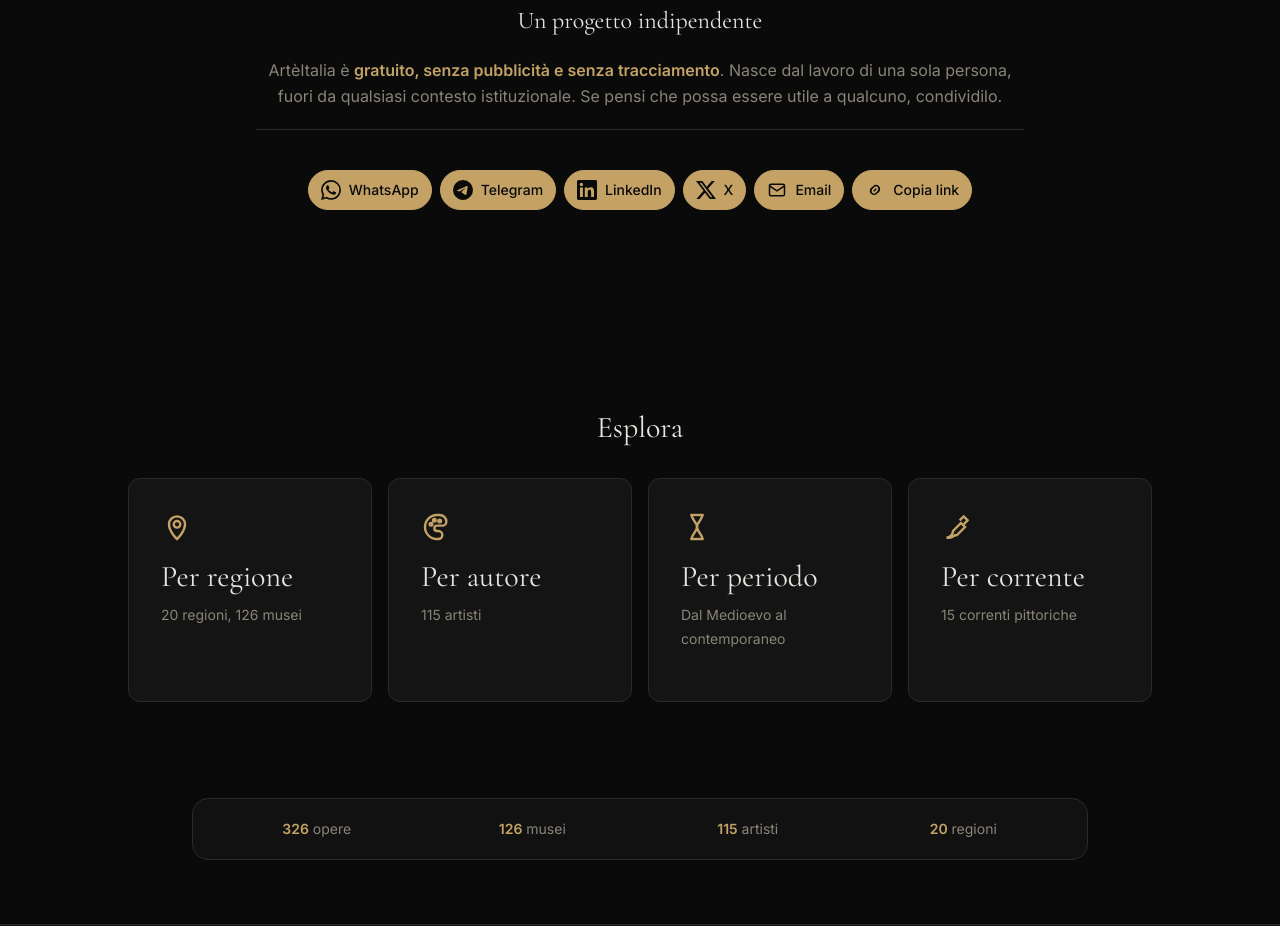
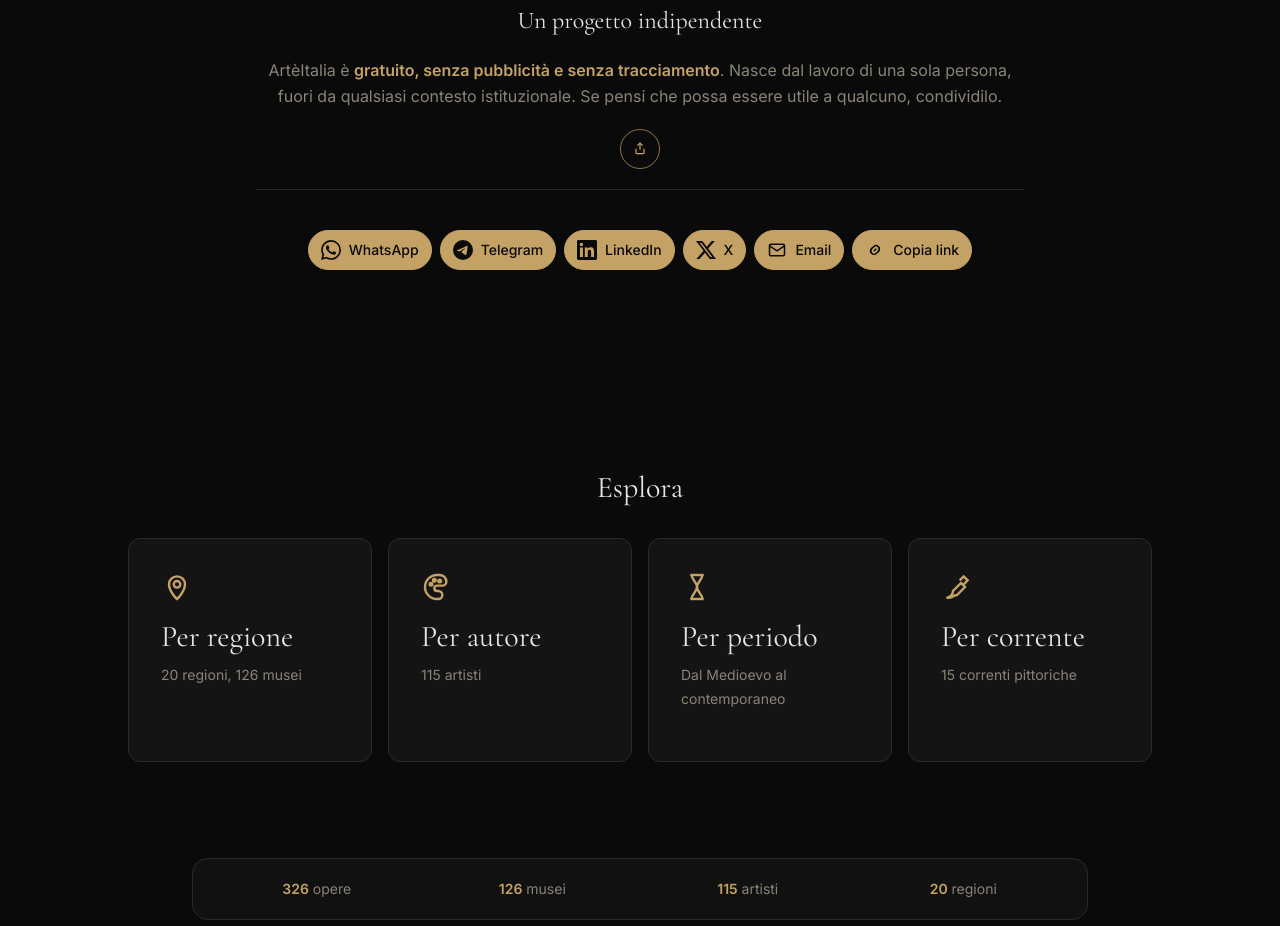
Before and after one commit to davide-colombo/arteitalia, a Next.js app: page / in a window 1280 px wide. Shown: the part 1580-2506 px from the top of the page. Built offline with nearby package versions, Linux system fonts and the light colour scheme.

Commit message:
Fix homepage share menu regression and restore SSR-safe share state

```diff
--- a/src/app/page.tsx
+++ b/src/app/page.tsx
@@ -1,6 +1,7 @@
 import Link from "next/link";
 
 import { ShareBarBottom } from "@/components/ShareBarBottom";
+import { ShareButtonCompact } from "@/components/ShareButtonCompact";
 import {
   artworks,
   authors,
@@ -195,6 +196,12 @@ export default function HomePage() {
             istituzionale. Se pensi che possa essere utile a qualcuno,
             condividilo.
           </p>
+          <div className="flex justify-center">
+            <ShareButtonCompact
+              title="ArtèItalia"
+              description="Il patrimonio pittorico italiano, un'opera alla volta."
+            />
+          </div>
           <ShareBarBottom
             title="ArtèItalia"
             description="Il patrimonio pittorico italiano, un'opera alla volta."
--- a/src/components/ShareBarBottom.tsx
+++ b/src/components/ShareBarBottom.tsx
@@ -1,6 +1,6 @@
 "use client";
 
-import { useEffect, useRef, useState } from "react";
+import { useEffect, useRef, useState, useSyncExternalStore } from "react";
 
 import {
   CheckIcon,
@@ -32,8 +32,10 @@ export function ShareBarBottom({
   callToAction,
   id = "condividi",
 }: ShareBarBottomProps) {
-  const [url] = useState(() =>
-    typeof window === "undefined" ? "" : window.location.href,
+  const url = useSyncExternalStore(
+    () => () => {},
+    () => window.location.href,
+    () => "",
   );
   const [copied, setCopied] = useState(false);
   const copyResetTimeoutRef = useRef<number | null>(null);
--- a/src/components/ShareButtonCompact.tsx
+++ b/src/components/ShareButtonCompact.tsx
@@ -1,6 +1,6 @@
 "use client";
 
-import { useEffect, useRef, useState } from "react";
+import { useEffect, useRef, useState, useSyncExternalStore } from "react";
 
 import {
   CheckIcon,
@@ -29,8 +29,12 @@ export function ShareButtonCompact({
 }: ShareButtonCompactProps) {
   const wrapperRef = useRef<HTMLDivElement | null>(null);
   const copyResetTimeoutRef = useRef<number | null>(null);
-  const [canNativeShare] = useState(
-    () => typeof navigator !== "undefined" && typeof navigator.share === "function",
+  const canNativeShare = useSyncExternalStore(
+    () => () => {},
+    () =>
+      typeof navigator !== "undefined" &&
+      typeof navigator.share === "function",
+    () => false,
   );
   const [isOpen, setIsOpen] = useState(false);
   const [copied, setCopied] = useState(false);
```
